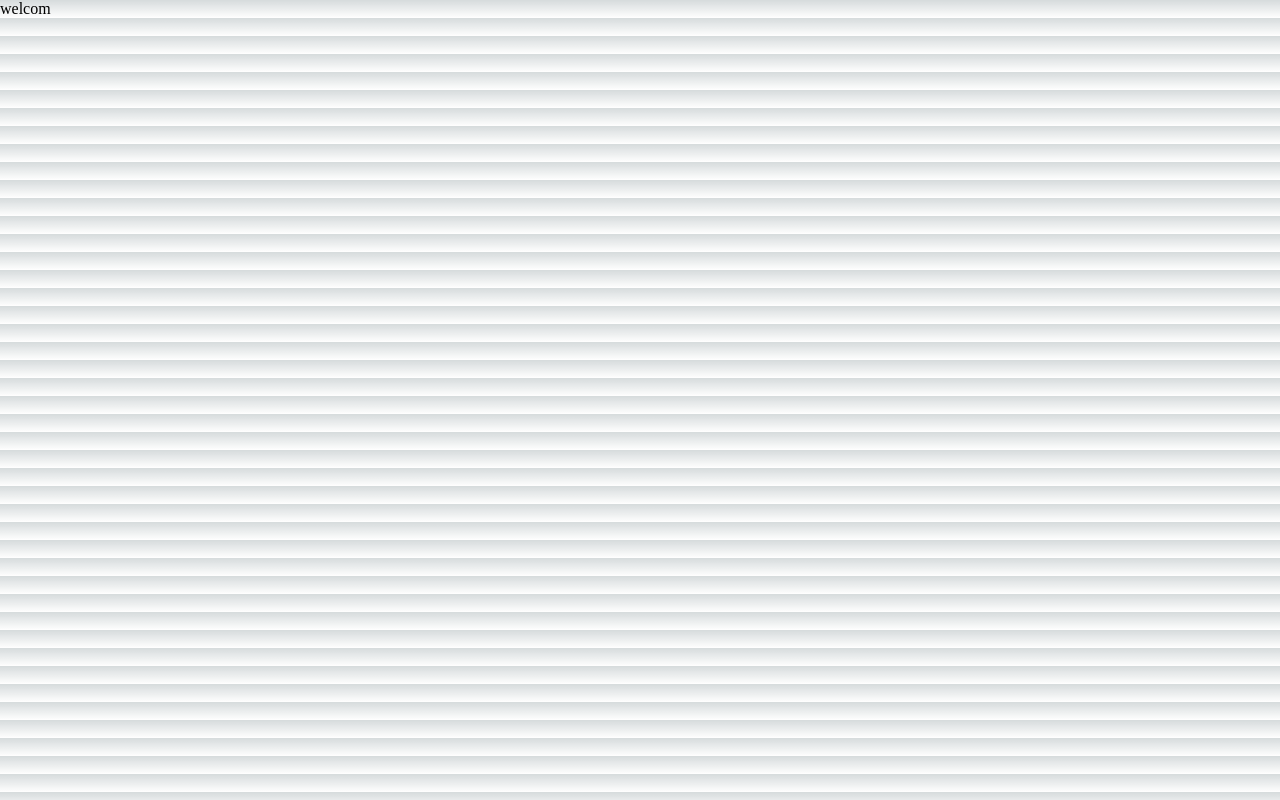
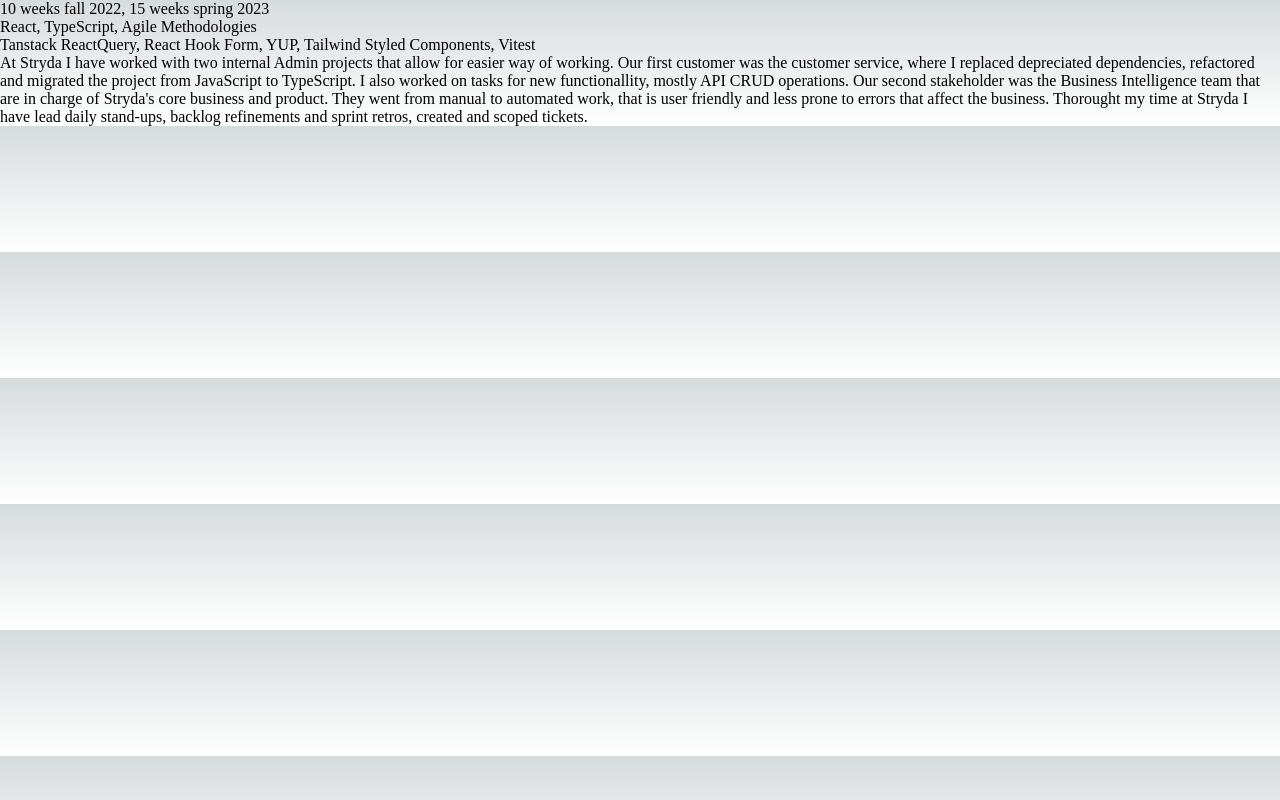
Before and after one commit to fishenchips/portfolio, a Next.js app: page /projects/styrda in a window 1280 px wide. Built offline with nearby package versions, Linux system fonts and the light colour scheme.

Commit message:
adding stryda text

```diff
--- a/src/app/projects/styrda/page.tsx
+++ b/src/app/projects/styrda/page.tsx
@@ -1,7 +1,24 @@
 const StrydaPage = () => {
   return (
     <>
-      <p>welcom</p>
+      <p>10 weeks fall 2022, 15 weeks spring 2023</p>
+      <p>React, TypeScript, Agile Methodologies</p>
+      <p>
+        Tanstack ReactQuery, React Hook Form, YUP, Tailwind Styled Components,
+        Vitest
+      </p>
+      <p>
+        At Stryda I have worked with two internal Admin projects that allow for
+        easier way of working. Our first customer was the customer service,
+        where I replaced depreciated dependencies, refactored and migrated the
+        project from JavaScript to TypeScript. I also worked on tasks for new
+        functionallity, mostly API CRUD operations. Our second stakeholder was
+        the Business Intelligence team that are in charge of Stryda&apos;s core
+        business and product. They went from manual to automated work, that is
+        user friendly and less prone to errors that affect the business.
+        Thorought my time at Stryda I have lead daily stand-ups, backlog
+        refinements and sprint retros, created and scoped tickets.
+      </p>
     </>
   );
 };
```
